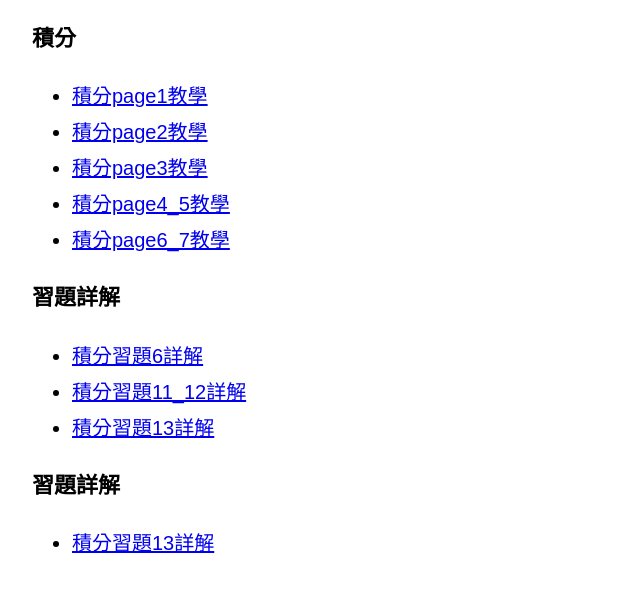
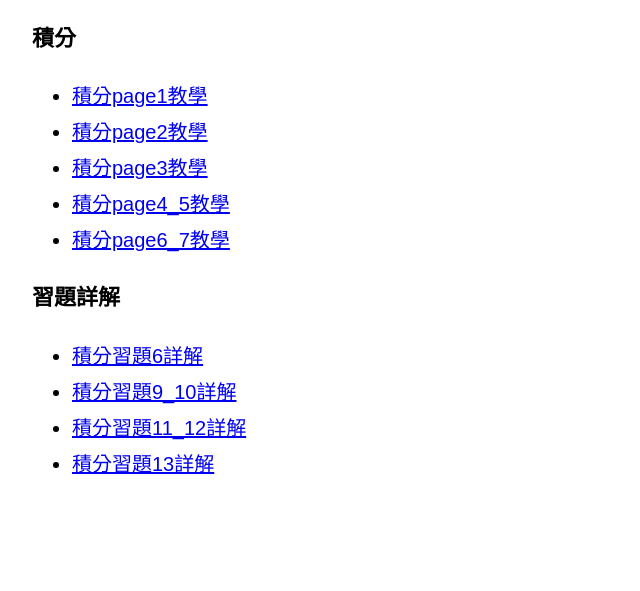
Before and after one commit to e-dayu/gsat-math, a plain HTML site: page index.html in a window 1280 px wide. Shown: the part 139-730 px from the top of the page, without its empty margins (0-640 px from the left). Drawn offline with Linux system fonts and the light colour scheme.

Commit message:
首頁：習題詳解列表整理（6、9_10、11_12、13）
Co-Authored-By: Claude Opus 5.5 <noreply@anthropic.com>

```diff
--- a/index.html
+++ b/index.html
@@ -1,3 +1,3 @@
 <!DOCTYPE html>
 <html lang="zh-Hant"><head><meta charset="utf-8"><meta name="viewport" content="width=device-width,initial-scale=1"><meta property="og:title" content="通勤數學"><link rel="icon" href="data:,"><script src="line.js"></script><title>通勤數學</title></head>
-<body style="font-family:sans-serif;padding:24px;font-size:20px;line-height:1.8"><h1>通勤數學</h1><h2 style="font-size:22px;margin-bottom:0">積分</h2><ul><li><a href="integral-page1.html?openExternalBrowser=1">積分page1教學</a></li><li><a href="integral-page2.html?openExternalBrowser=1">積分page2教學</a></li><li><a href="integral-page3.html?openExternalBrowser=1">積分page3教學</a></li><li><a href="integral-page4_5.html?openExternalBrowser=1">積分page4_5教學</a></li><li><a href="integral-page6_7.html?openExternalBrowser=1">積分page6_7教學</a></li></ul><h2 style="font-size:22px;margin-bottom:0">習題詳解</h2><ul><li><a href="integral-ex6.html?openExternalBrowser=1">積分習題6詳解</a></li><li><a href="integral-ex11_12.html?openExternalBrowser=1">積分習題11_12詳解</a></li><li><a href="integral-ex13.html?openExternalBrowser=1">積分習題13詳解</a></li></ul><h2 style="font-size:22px;margin-bottom:0">習題詳解</h2><ul><li><a href="integral-ex13.html?openExternalBrowser=1">積分習題13詳解</a></li></ul></body></html>
+<body style="font-family:sans-serif;padding:24px;font-size:20px;line-height:1.8"><h1>通勤數學</h1><h2 style="font-size:22px;margin-bottom:0">積分</h2><ul><li><a href="integral-page1.html?openExternalBrowser=1">積分page1教學</a></li><li><a href="integral-page2.html?openExternalBrowser=1">積分page2教學</a></li><li><a href="integral-page3.html?openExternalBrowser=1">積分page3教學</a></li><li><a href="integral-page4_5.html?openExternalBrowser=1">積分page4_5教學</a></li><li><a href="integral-page6_7.html?openExternalBrowser=1">積分page6_7教學</a></li></ul><h2 style="font-size:22px;margin-bottom:0">習題詳解</h2><ul><li><a href="integral-ex6.html?openExternalBrowser=1">積分習題6詳解</a></li><li><a href="integral-ex9_10.html?openExternalBrowser=1">積分習題9_10詳解</a></li><li><a href="integral-ex11_12.html?openExternalBrowser=1">積分習題11_12詳解</a></li><li><a href="integral-ex13.html?openExternalBrowser=1">積分習題13詳解</a></li></ul></body></html>
```
